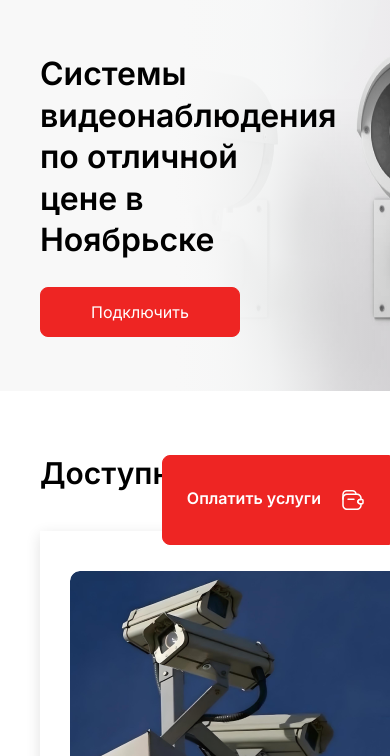
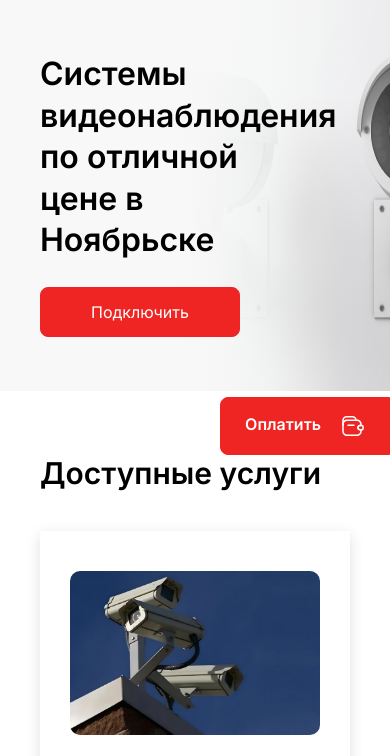
Before and after one commit to helga-umrikh/Sever-svyaz__layout, a plain HTML site: page index.html in a window 390 px wide. Shown: the part 76-832 px from the top of the page. Drawn offline with Linux system fonts and the light colour scheme; a web font is replaced by a local one.

Commit message:
fix: static button media layout

```diff
--- a/index.html
+++ b/index.html
@@ -93,15 +93,13 @@
         <div class="services__header">
           <p class="services__title">Доступные услуги</p>
           <div class="static-button button">
-            <p class="static-button__title">Оплатить услуги</p>
+            <p class="static-button__title"></p>
             <img src="./assets/wallet-3.svg" />
           </div>
         </div>
         <div class="services__cards-container">
         </div>
       </section>
-
-      <div class="example"></div>
     </main>
   </div>
   <script type="module" src="index.js"></script>
--- a/index.js
+++ b/index.js
@@ -81,3 +81,17 @@ function renderCards(data) {
 document.addEventListener('DOMContentLoaded', function () {
     renderCards(data)
 })
+
+
+const staticButtonTitle = document.querySelector('.static-button__title');
+
+function changeText() {
+    if (window.innerWidth < 501) {
+        staticButtonTitle.textContent = 'Оплатить';
+    } else {
+        staticButtonTitle.textContent = 'Оплатить услуги';
+    }
+}
+
+window.onload = changeText;
+window.onresize = changeText;
--- a/style.scss
+++ b/style.scss
@@ -351,6 +351,11 @@ h6 {
             padding: 0.875em 3.125em;
         }
     }
+
+    .static-button {
+        top: 473px;
+        padding: 1em 1.5em;
+    }
 }
 
 @media screen and (max-width: 500px) {
@@ -385,6 +390,14 @@ h6 {
             background-repeat: no-repeat;
         }
     }
+
+    .card {
+        width: 24.375em;
+
+        &__image {
+            width: 100%;
+        }
+    }
 }
 
 @media screen and (max-width: 460px) {
```
Also changed, not shown: style.css, 1 other file.
